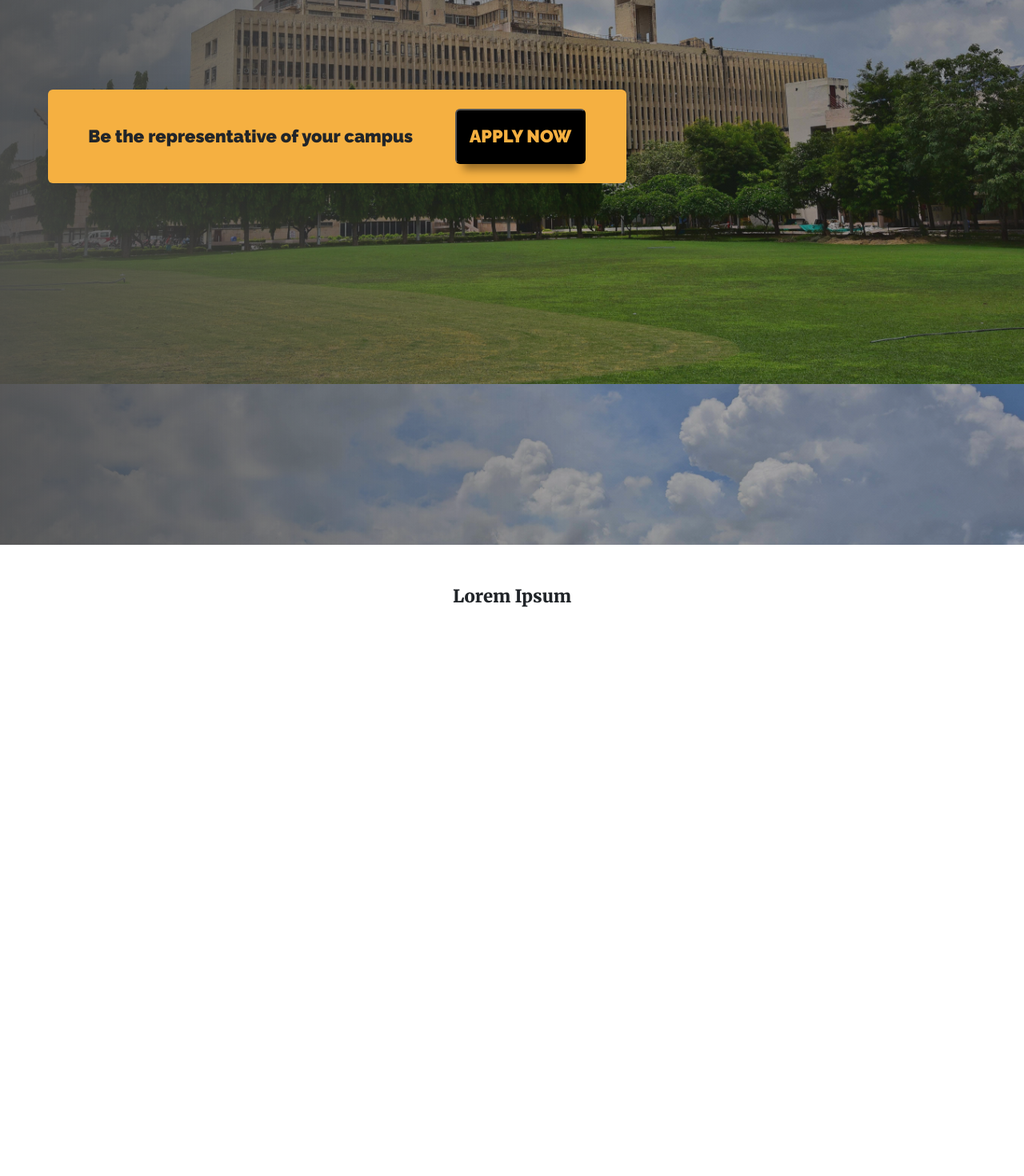
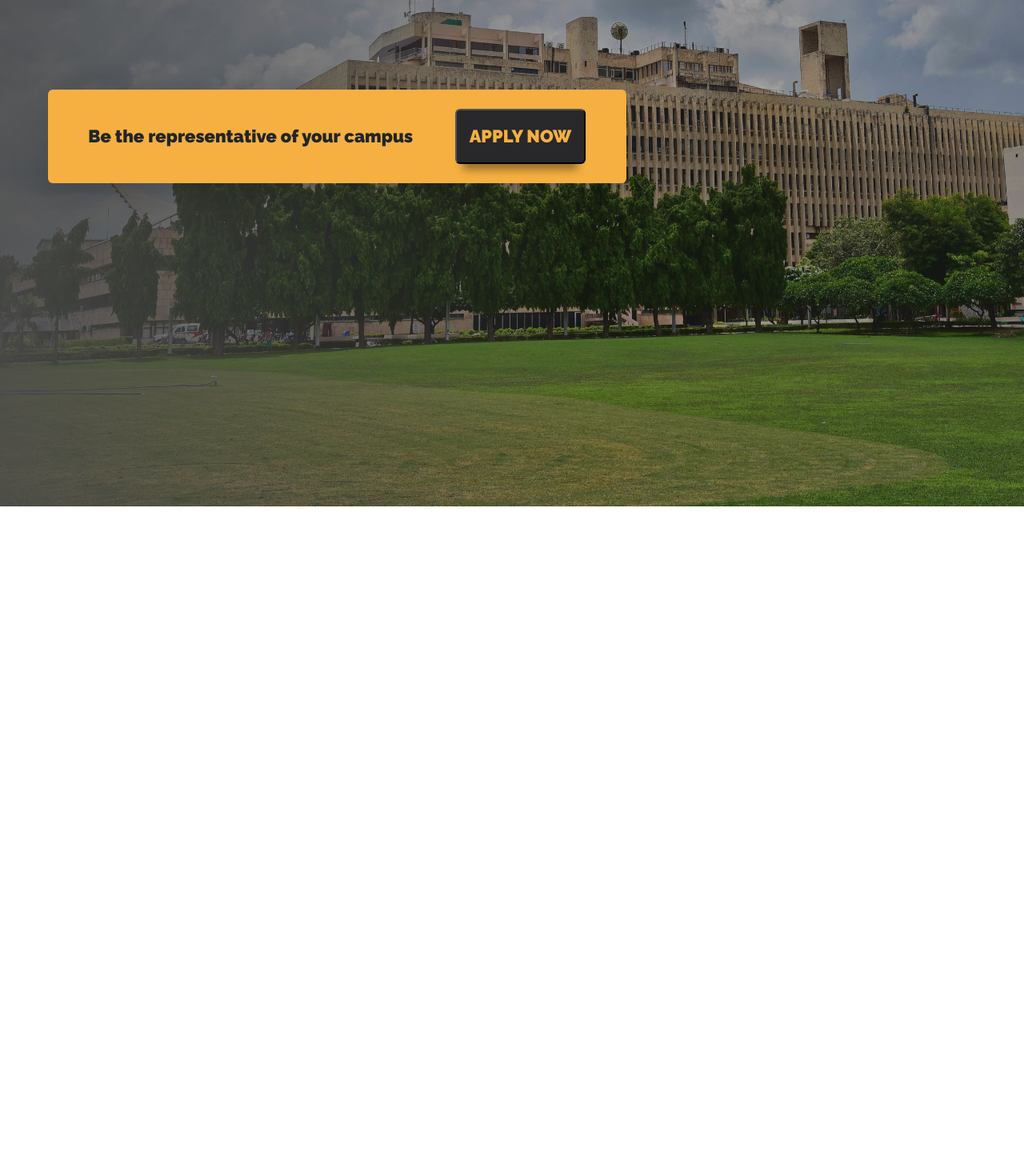
Before and after one commit to NSS-IIT-Delhi/Kaizen-23-CAP, a React (Create React App) app: page / in a window 1280 px wide. Shown: the part 320-1790 px from the top of the page at 80% size. After the commit the page ends 1001 px from the top, so only its background shows below. Built offline with nearby package versions, Linux system fonts and the light colour scheme.

Commit message:
remove extra space

```diff
--- a/src/header/header.js
+++ b/src/header/header.js
@@ -102,7 +102,7 @@ export default function Header(){
                 <button class="dbutton p-3 rounded text-center ml-auto"
                   style={{
                     "border-radius":"25px",
-                    "background":"black",
+                    "background":"#28282b",
                     "align-items":"center",
                     "display":"flex",
                     "fontSize":22,
@@ -114,13 +114,6 @@ export default function Header(){
             </div>
           </div>
         </div>
-
-        <div class="container-fluid bg-white text-center p-5" style={{"height":"100vh","fontSize":22}}>
-            Lorem Ipsum
-        </div>
-        <div class="container-fluid bg-white text-center p-5" style={{"height":"100vh","fontSize":22}}>
-            Lorem Ipsum
-        </div>
       </div>
     </div>
   );
```
